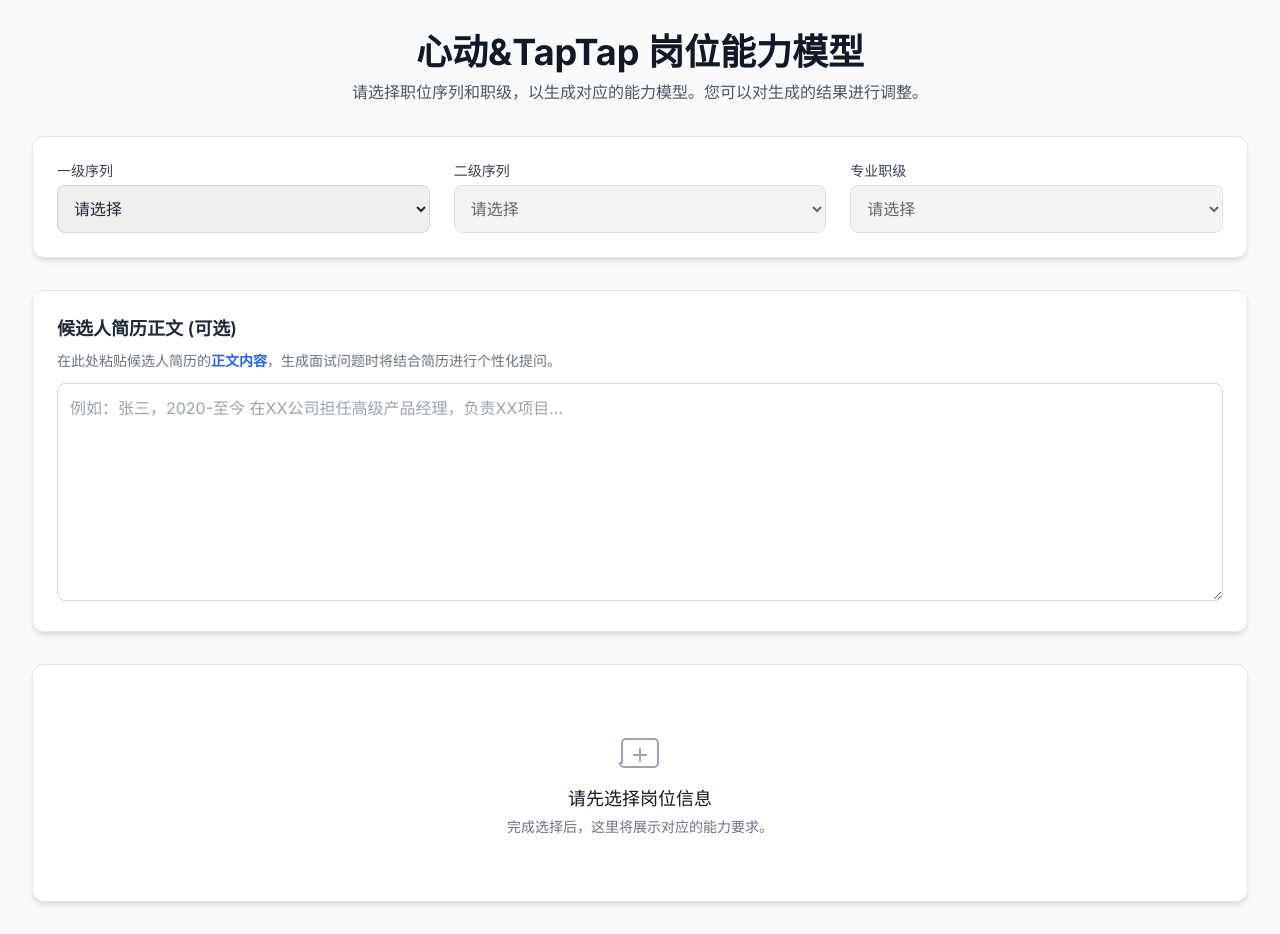
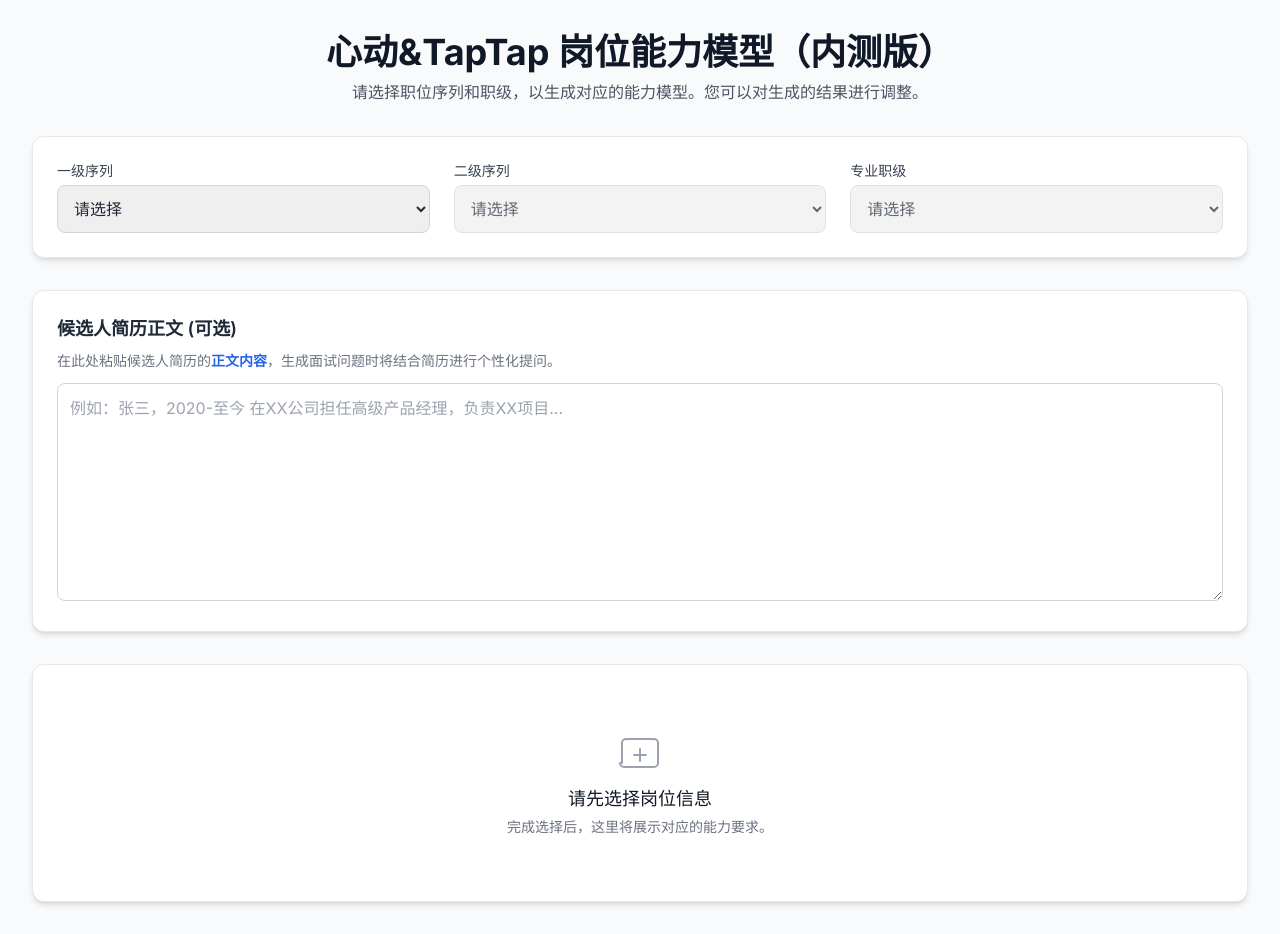
Before and after one commit to Shelly-lu-lab/XD-TapTap_competency_assessment, a website: page index.html in a window 1280 px wide. Drawn offline with nearby package versions, Linux system fonts and the light colour scheme.

Commit message:
Update page title to include beta version indicator

```diff
--- a/index.html
+++ b/index.html
@@ -3,7 +3,7 @@
 <head>
     <meta charset="UTF-8">
     <meta name="viewport" content="width=device-width, initial-scale=1.0">
-    <title>心动&TapTap 岗位能力模型</title>
+    <title>心动&TapTap 岗位能力模型（内测版）</title>
     <script src="https://cdn.tailwindcss.com"></script>
     <link href="https://fonts.googleapis.com/css2?family=Inter:wght@400;500;600;700&display=swap" rel="stylesheet">
     <style>
@@ -121,7 +121,7 @@
     <div class="max-w-7xl mx-auto px-3 sm:px-4 md:px-6 lg:px-6 xl:px-8 py-4 md:py-8">
         <!-- Header Section -->
         <header class="text-center mb-8">
-            <h1 class="text-3xl md:text-4xl font-bold text-gray-900">心动&TapTap 岗位能力模型</h1>
+            <h1 class="text-3xl md:text-4xl font-bold text-gray-900">心动&TapTap 岗位能力模型（内测版）</h1>
             <p class="text-gray-600 mt-2">请选择职位序列和职级，以生成对应的能力模型。您可以对生成的结果进行调整。</p>
         </header>
 
```
